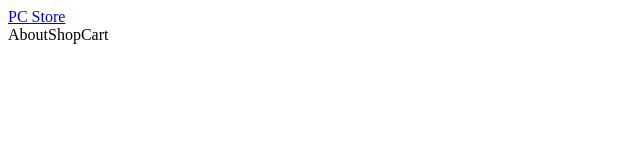
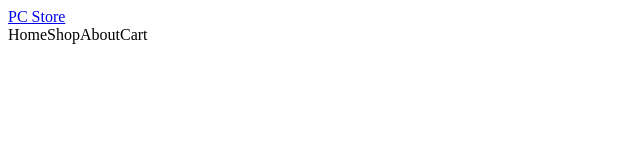
Before and after one commit to juan-est145/Odin-Project_Shopping_Cart, a React (Vite) app: page / in a window 1280 px wide. Shown: the top 160 px of the page, without its empty margins (0-640 px from the left). Built offline with nearby package versions, Linux system fonts and the light colour scheme.

Commit message:
Added category to navbar

```diff
--- a/src/header.jsx
+++ b/src/header.jsx
@@ -4,8 +4,9 @@ export default function Header()
 		<header>
 			<a href="#">PC Store</a>
 			<nav>
+				<span>Home</span>
+				<span>Shop</span>
 				<span>About</span>
-				<span>Shop</span>
 				<span>Cart</span>
 			</nav>
 		</header>
```
